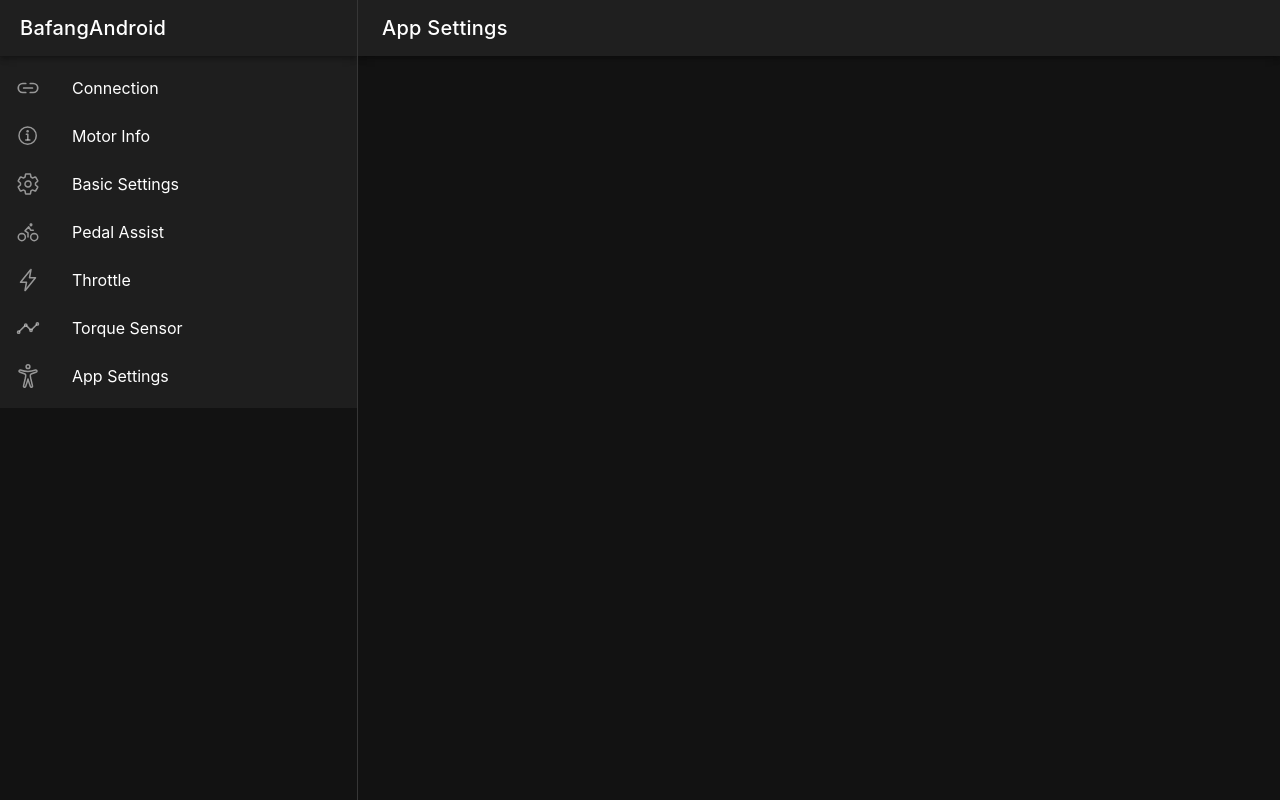
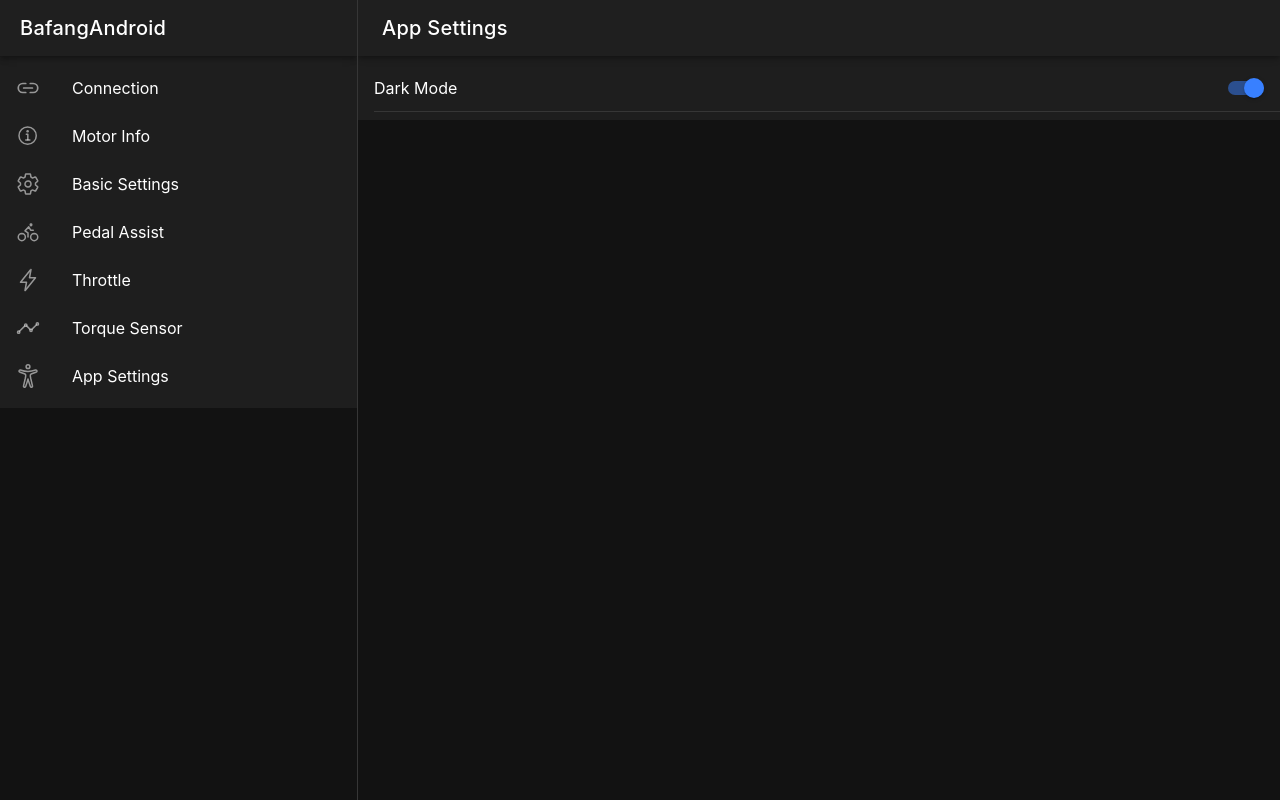
Before and after one commit to dbortz/Speeed_Reborn, a React (Vite) app: page /settings in a window 1280 px wide. Built offline with nearby package versions, Linux system fonts and the light colour scheme.

Commit message:
feat: settings page with dark/light theme toggle

```diff
--- a/src/pages/SettingsPage.tsx
+++ b/src/pages/SettingsPage.tsx
@@ -1,6 +1,13 @@
-import { IonPage, IonHeader, IonToolbar, IonTitle, IonContent, IonMenuButton, IonButtons } from '@ionic/react';
+import {
+  IonPage, IonHeader, IonToolbar, IonTitle, IonContent, IonMenuButton,
+  IonButtons, IonList, IonItem, IonLabel, IonToggle,
+} from '@ionic/react';
+import { useMotorStore } from '../store/motorStore';
 
-const SettingsPage: React.FC = () => (
+const SettingsPage: React.FC = () => {
+  const { darkMode, setDarkMode } = useMotorStore();
+
+  return (
     <IonPage>
       <IonHeader>
         <IonToolbar>
@@ -8,8 +15,20 @@
           <IonTitle>App Settings</IonTitle>
         </IonToolbar>
       </IonHeader>
-    <IonContent />
+      <IonContent>
+        <IonList>
+          <IonItem>
+            <IonLabel>Dark Mode</IonLabel>
+            <IonToggle
+              slot="end"
+              checked={darkMode}
+              onIonChange={(e) => setDarkMode(e.detail.checked)}
+            />
+          </IonItem>
+        </IonList>
+      </IonContent>
     </IonPage>
   );
+};
 
 export default SettingsPage;
```
Lines whose indentation alone changed are shown as unchanged.
